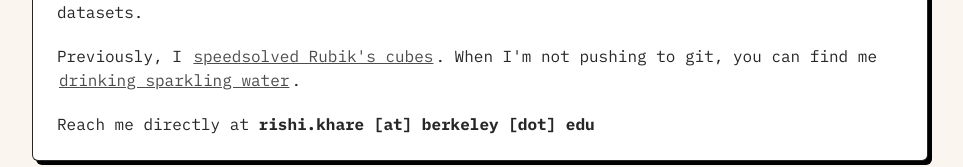
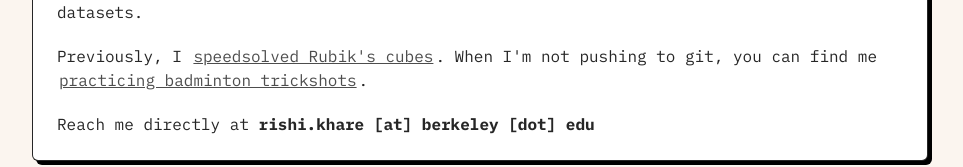
Before and after one commit to rishiskhare/rishiskhare.github.io, a Next.js app: page / in a window 1280 px wide. Shown: the part 505-672 px from the top of the page, without its empty margins (160-1123 px from the left). Built offline with nearby package versions, Linux system fonts and the light colour scheme.

Commit message:
Added to hobbies

```diff
--- a/app/page.tsx
+++ b/app/page.tsx
@@ -9,9 +9,11 @@ const interests = [
 ]
 
 const hobbies = [
-  "listening to audiobooks",
+  "reading & listening to audiobooks",
   "exploring museums in SF",
   "drinking sparkling water",
+  "practicing badminton trickshots",
+  "discovering hiking trails",
   "thinking about pushing to git",
 ]
 
```
